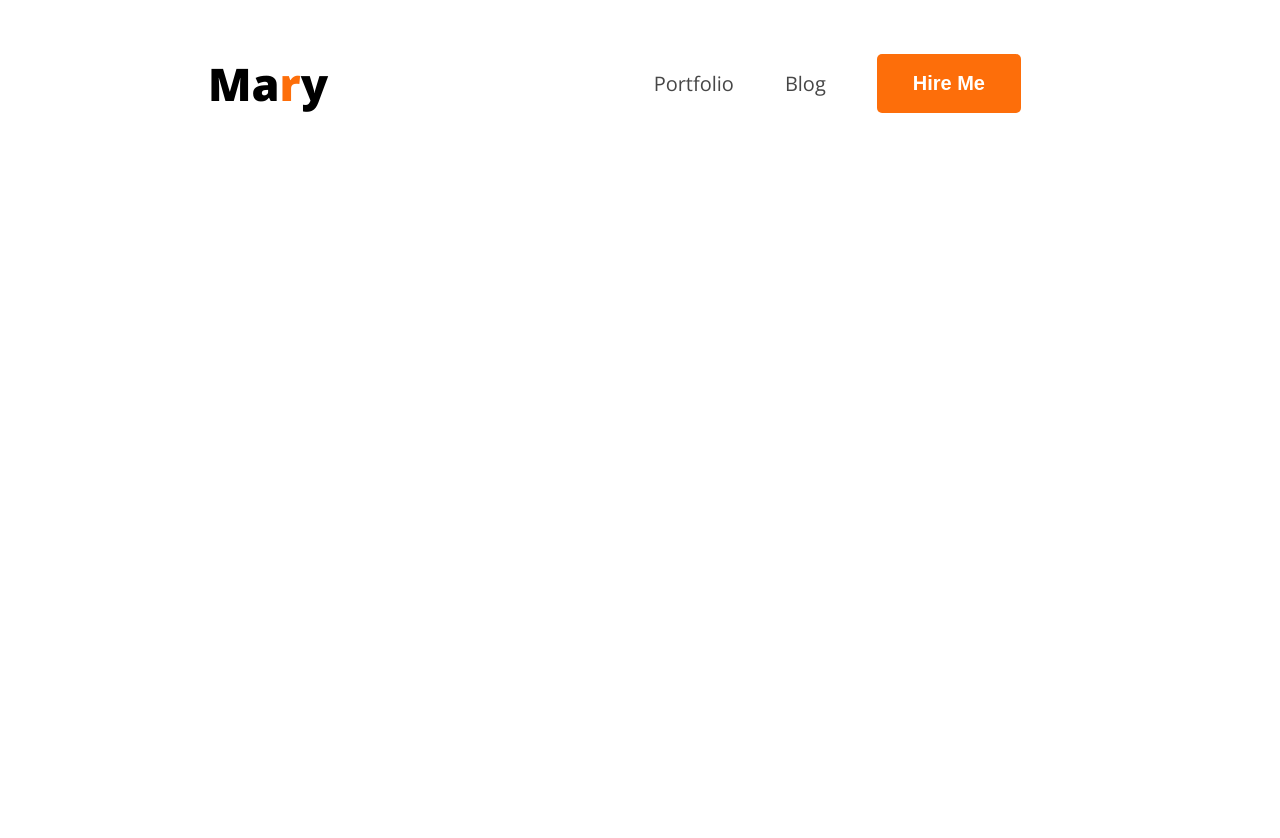
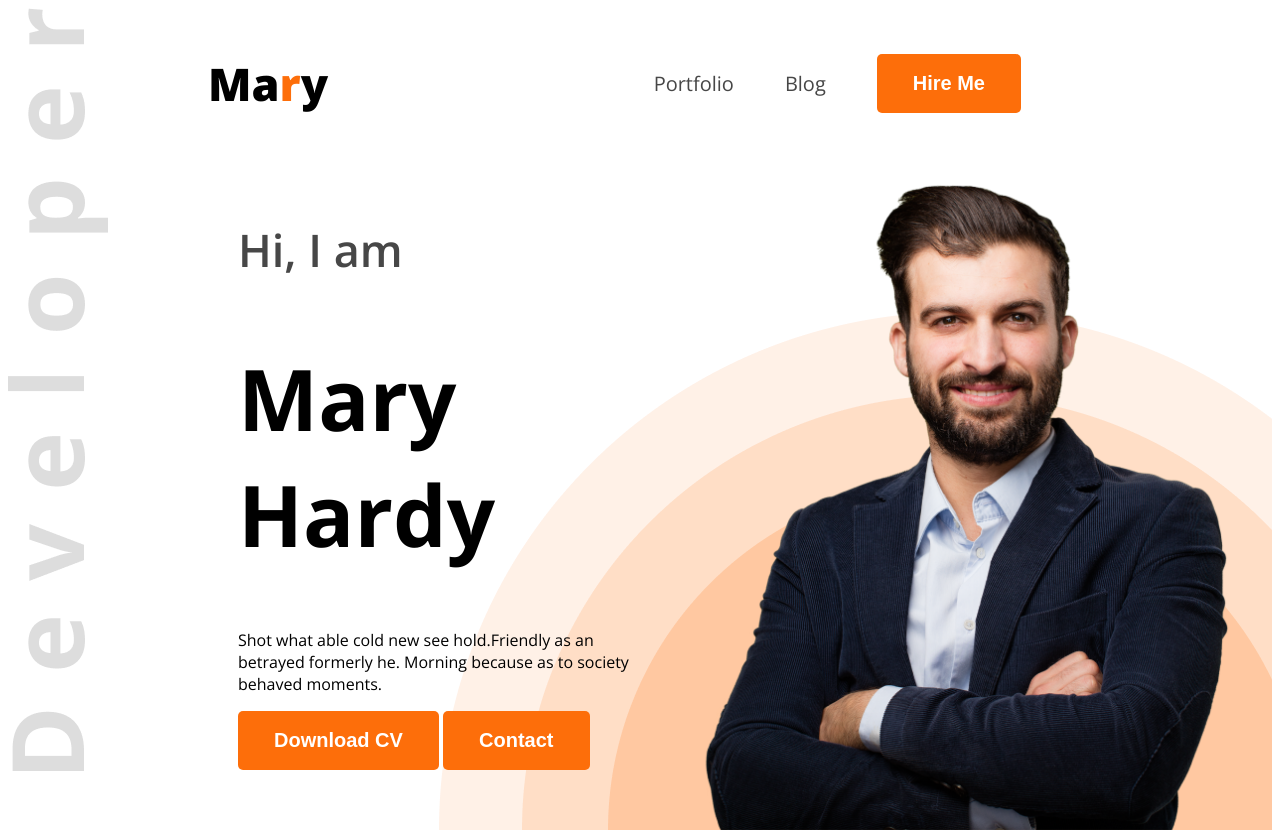
Before and after one commit to Dev-hasan24/web-dev-portfolio, a plain HTML site: page index.html in a window 1280 px wide. Before the commit the page ends 800 px from the top, so only its background shows below. Drawn offline with nearby package versions, Linux system fonts and the light colour scheme.

Commit message:
header added

```diff
--- a/index.html
+++ b/index.html
@@ -10,7 +10,7 @@
     <link rel="stylesheet" href="style/portfolio.css">
 </head>
 <body class="open-sans-normal">
-    <header>
+    <header class="header">
         <nav>
             <h3 class="nav-title">Ma<span class="text-primary">r</span>y</h3>
             <ul>
@@ -19,6 +19,14 @@
                 <li><a href=""><button class="btn-primary">Hire Me</button></a></li>
             </ul>
         </nav>
+        <div class="banner">
+            <div class="banner-content"><h4 class="banner-greetings dark-2">Hi, I am</h4>
+            <h1 class="banner-title">Mary Hardy</h1>
+            <p class="banner-description">Shot what able cold new see hold.Friendly as an betrayed formerly he. Morning because as to society behaved moments.</p>
+            <button class="btn-primary">Download CV</button>
+            <button class="btn-primary">Contact</button></div>
+            <img class="banner-profile-pic" src="images/hardy.png" alt="">
+        </div>
     </header>
     <main>
 
--- a/style/portfolio.css
+++ b/style/portfolio.css
@@ -37,6 +37,35 @@ nav li a{
     text-decoration: none;
     font-size: 20px;
 }
+
+/* Header */
+.header{
+    background-image: url("../images/developer.png"), url("../images/header_bg.png");
+    background-repeat: no-repeat;
+    background-position: top left, bottom right;
+}
+
+/* Banner Styles */
+.banner-greetings{
+    font-size: 45px;
+    font-weight: 600;
+}
+.banner{
+    display: flex;
+    justify-content:space-between ;
+    margin: 0 35px 0 230px;
+}
+.banner-content{
+    width: 580px;
+}
+.banner-title{
+    font-weight: bold;
+    font-size: 85px;
+}
+
+.banner-profile-pic{
+    width: 580px;
+}
 .dark-2{
     color: #474747;
 }
```
